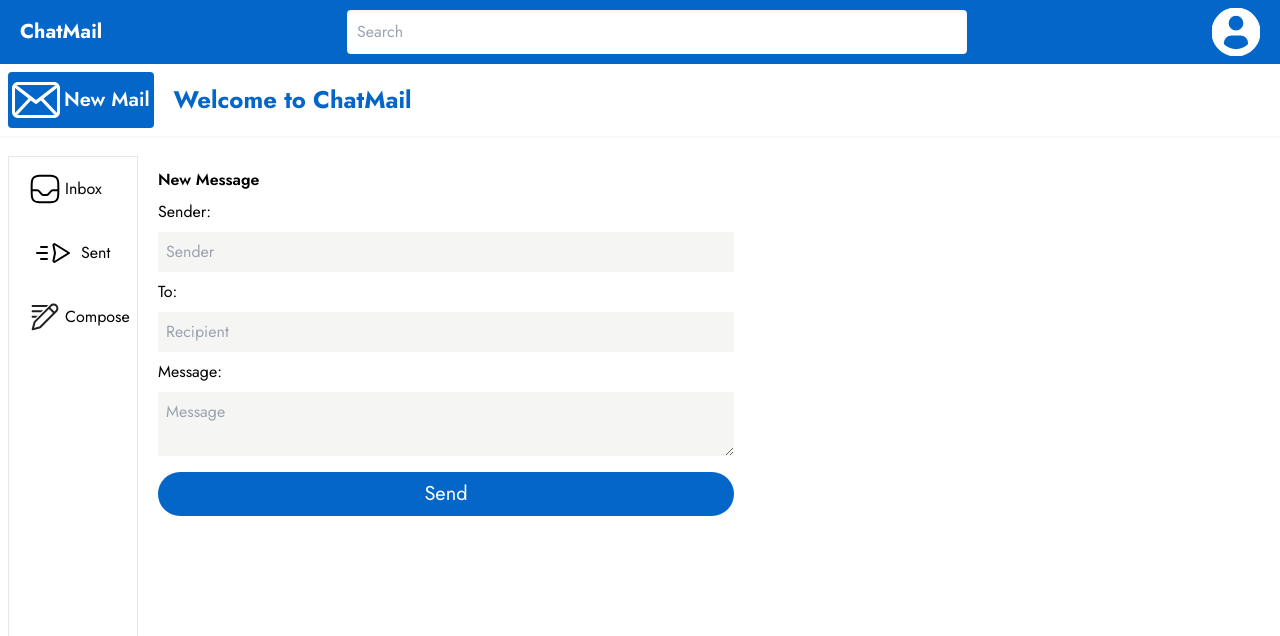
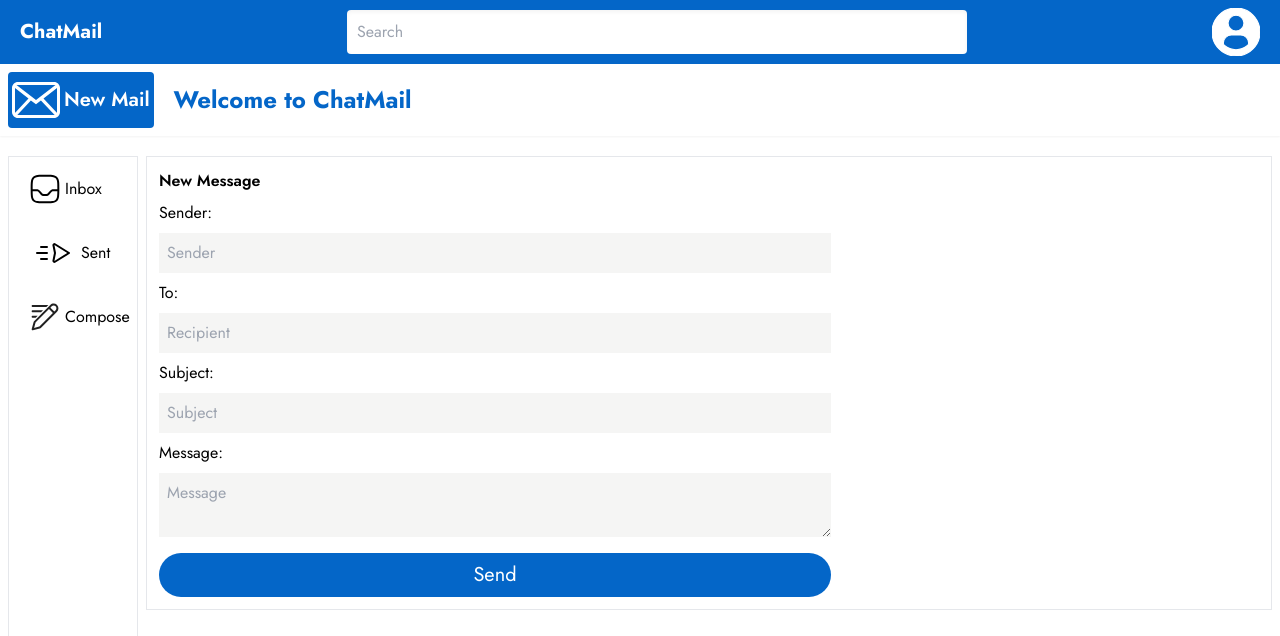
Before and after one commit to dezmymachine/custom-mailer, a React (Vite) app in the folder email-app/: page /home/compose in a window 1280 px wide. Shown: the top 636 px of the page. Built offline with nearby package versions, Linux system fonts and the light colour scheme.

Commit message:
form recommendations

```diff
--- a/email-app/src/components/ComposeEmail.jsx
+++ b/email-app/src/components/ComposeEmail.jsx
@@ -2,21 +2,47 @@ import React from "react";
 
 const ComposeEmail = () => {
   return (
-    <div className="p-3">
+    <div className="p-3 border">
       <p className="font-semibold">New Message</p>
-      <form className="pt-2 flex flex-col max-w-xl">
-        <label htmlFor="sender" className="mb-2">Sender:</label>
-        <input type="text" placeholder="Sender" className="p-2 border-none bg-stone-100 mb-2" />
-
-        <label htmlFor="To" className="mb-2">To:</label>
+      <form className="pt-2 flex flex-col max-w-2xl">
+        <label htmlFor="sender" className="mb-2">
+          Sender:
+        </label>
         <input
           type="text"
+          name="from"
+          placeholder="Sender"
+          className="p-2 border-none bg-stone-100 mb-2"
+          disabled
+        />
+
+        <label htmlFor="To" className="mb-2">
+          To:
+        </label>
+        <input
+          type="text"
+          name="to"
           placeholder="Recipient"
           className="p-2 border-none bg-stone-100 mb-2"
         />
+        <label htmlFor="subject" className="mb-2">
+          Subject:
+        </label>
+        <input
+          type="text"
+          name="subject"
+          placeholder="Subject"
+          className="p-2 border-none bg-stone-100 mb-2"
+        />
 
-        <label htmlFor="message" className="mb-2">Message:</label>
-        <textarea placeholder="Message" className="bg-stone-100 p-2 mb-2" />
+        <label htmlFor="message" className="mb-2">
+          Message:
+        </label>
+        <textarea
+          placeholder="Message"
+          name="body"
+          className="bg-stone-100 p-2 mb-2"
+        />
 
         <button
           type="submit"
--- a/email-app/src/pages/Login.jsx
+++ b/email-app/src/pages/Login.jsx
@@ -17,6 +17,7 @@ const Login = () => {
           <input
             aria-label="email address"
             placeholder="email address"
+            name="email"
             type="text"
             className="p-2 border rounded"
           />
@@ -26,6 +27,7 @@ const Login = () => {
           <input
             aria-label="password"
             placeholder="password"
+            name="password"
             type="password"
             className="p-2 border rounded"
           />
--- a/email-app/src/pages/SignUp.jsx
+++ b/email-app/src/pages/SignUp.jsx
@@ -17,6 +17,7 @@ const SignUp = () => {
           <input
             aria-label="fullname"
             placeholder="Full name"
+            name="fullName"
             type="text"
             className="p-2 border rounded"
           />
@@ -26,6 +27,7 @@ const SignUp = () => {
           <input
             aria-label="email address"
             placeholder="email address"
+            name="email"
             type="text"
             className="p-2 border rounded"
           />
@@ -36,6 +38,7 @@ const SignUp = () => {
           <input
             aria-label="password"
             placeholder="password"
+            name="password"
             type="password"
             className="p-2 border rounded"
           />
```
